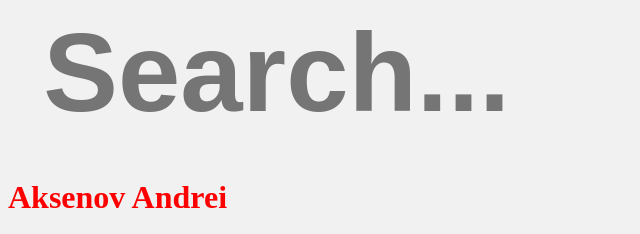
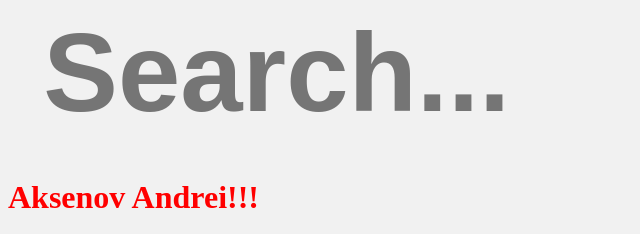
Before and after one commit to marchybasov/frontend_projects, a plain HTML site: page homework(search)/index.html in a window 1280 px wide. Shown: the top 234 px of the page, 0-640 px from the left. Drawn offline with Linux system fonts and the light colour scheme.

Commit message:
Аксенов добавил заголовок!!!

```diff
--- a/homework(search)/index.html
+++ b/homework(search)/index.html
@@ -21,7 +21,7 @@
 
 </header>
 <main>
-    <h1>Aksenov Andrei</h1>
+    <h1>Aksenov Andrei!!!</h1>
     <div id="spisok">
 
         <ul class="people">
```
